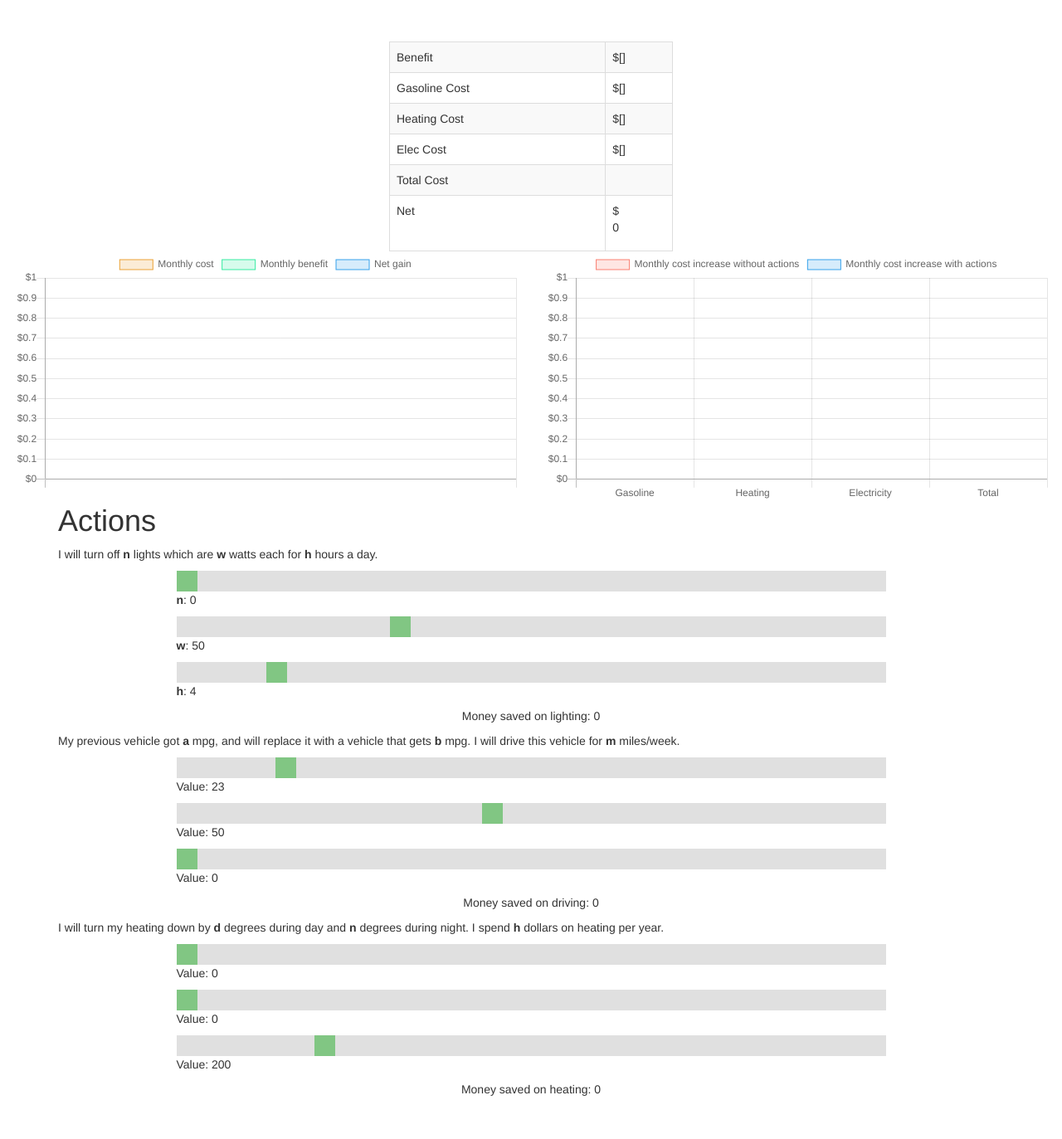
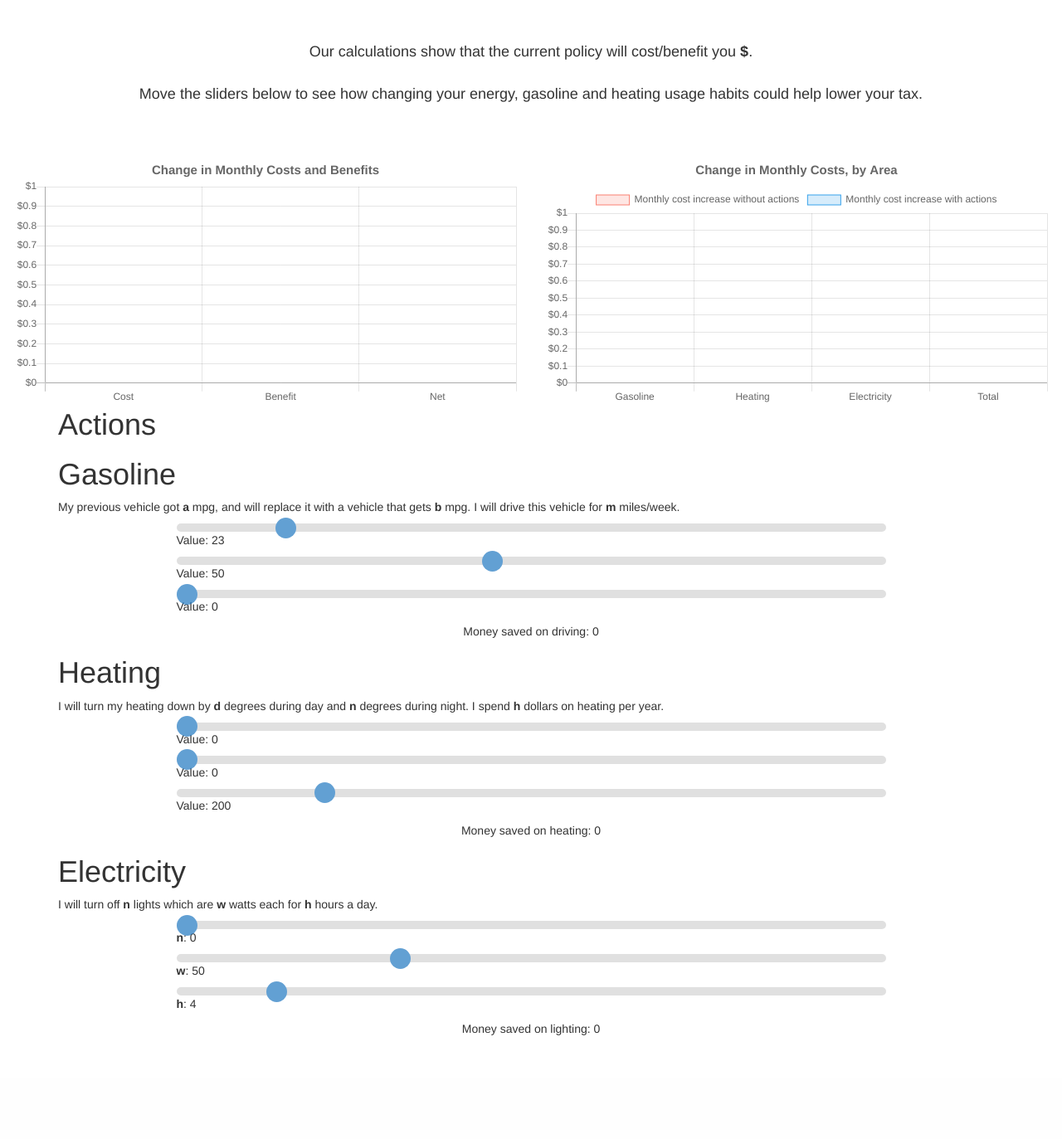
Before and after one commit to lujonathanh/njcdc, a Django app: template calc/templates/calc/actions.html in a window 1280 px wide. Shown: the part 169-1542 px from the top of the page at 83% size. After the commit the page ends 1417 px from the top, so only its background shows below. Run offline with Django 3.2, Linux system fonts and the light colour scheme; the template is opened without the code that fills it: most values are stand-ins (such as "Sample title", 1, 10 or a date in 2020); some libraries are stand-ins or nearby versions.

Commit message:
Add files via upload

```diff
--- a/calc/templates/calc/actions.html
+++ b/calc/templates/calc/actions.html
@@ -50,7 +50,8 @@
     .slider {
         -webkit-appearance: none;
         width: 100%;
-        height: 25px;
+        height: 10px;
+        border-radius: 5px;
         background: #d3d3d3;
         outline: none;
         opacity: 0.7;
@@ -62,18 +63,24 @@
         opacity: 1;
     }
 
+    .white {
+        color: white;
+    }
+
     .slider::-webkit-slider-thumb {
         -webkit-appearance: none;
         appearance: none;
         width: 25px;
         height: 25px;
-        background: #4CAF50;
+        border-radius: 50%;
+        background: #2178c1;
         cursor: pointer;
     }
 
     .slider::-moz-range-thumb {
         width: 25px;
         height: 25px;
+        border-radius: 50%;
         background: #4CAF50;
         cursor: pointer;
     }
@@ -122,23 +129,23 @@
 </header>
 
 <section id="info">
+<span id="tot_cost" class="white"></span>
+<span id="abs_net"></span>
+    <div class="container text-center">
+    <font size="4">Our calculations show that the current policy will cost/benefit <b id="effect"></b> you <b>$</b><b id="abs_net"></b>.
+        <br/>
+        <br/>
+        <p>Move the sliders below to see how changing your energy, gasoline and heating usage habits could help lower your tax.</p>
+    </font>
+</div>
     <div class="">
 {% block 'content' %}
 
 <div class = "container">
 
-<table class="table table-striped table-bordered">
-    <thread>
-    <tr><td>Benefit</td><td>${{ benefit }}</td></tr>
-    <tr><td>Gasoline Cost</td><td>${{ gas }}</td></tr>
-    <tr><td>Heating Cost</td><td>${{ heat }}</td></tr>
-    <tr><td>Elec Cost</td><td>${{ elec }}</td></tr>
-    <tr><td>Total Cost</td><td> <p id="tot_cost"></p> </td></tr>
-    <tr><td>Net</td><td>$<p id="net"></p></td></tr>
-</thread>
+
 </div>
 
-</table>
 
 {% endblock %}
     </div>
@@ -148,6 +155,7 @@
     document.getElementById("tot_cost").innerHTML = tot_cost;
     var net = {{ benefit }} - tot_cost;
     document.getElementById("net").innerHTML = net;
+    document.getElementById("abs_net").innerHTML = Math.abs(net);
 </script>
 
 <body>
@@ -159,6 +167,32 @@
         <canvas id="myChart"></canvas>
     </div>
   </div>
+<!--     <div class="chartcontainer large hidden-sm hidden-xs" id="chartcont">
+        <table style="width:100%">
+            <tr>
+                <th>
+                    <canvas id="Net_chart"></canvas>
+                </th>
+                <th>
+                    <canvas id="myChart"></canvas>
+                </th>
+            </tr>
+        </table>
+    </div> -->
+
+<!--     <div class="chartcontainer hidden-lg hidden-md" id="chartcont">
+        <table style="width:100%">
+            <th>
+                <tr>
+                    <canvas id="Net_chart"></canvas>
+                </tr>
+                <tr>
+                    <canvas id="myChart"></canvas>
+                </tr>
+            </th>
+        </table>
+    </div> -->
+
 
 <script>
     var ctx = document.getElementById("myChart").getContext('2d');
@@ -169,7 +203,7 @@
             datasets: [
             {
                 label: 'Monthly cost increase without actions',
-                data: [{{ gas }}, {{ heat }}, {{ elec }}, tot_cost],
+                data: [{{ gas }}, {{ elec }}, {{ heat }}, tot_cost],
                 backgroundColor: [
                     'rgba(250,128,114, 0.2)',
                     'rgba(250,128,114, 0.2)',
@@ -203,6 +237,11 @@
             }]
         },
         options: {
+            title: {
+                display: true,
+                fontSize: 15,
+                text: 'Change in Monthly Costs, by Area'
+            },
             scales: {
                 yAxes: [{
                     ticks: {
@@ -218,46 +257,37 @@
             }
         }
     });
+Chart.defaults.global.legend.display = false;
+
     var ctx1 = document.getElementById("Net_chart").getContext('2d');
     var Net_chart = new Chart(ctx1, {
         type: 'bar',
         data: {
-            labels:[''],
+            labels:['Cost', 'Benefit', 'Net'],
             datasets: [{
-                label: 'Monthly cost',
-                data: [- tot_cost ],
+                label: 'Monthly cost increase without actions',
+                data: [- tot_cost, {{ benefit }}, net],
                 backgroundColor: [
-                    'rgba(235, 162, 54, 0.2)'
+                    'rgba(54, 162, 235, 0.2)',
+                    'rgba(54, 162, 235, 0.2)',
+                    'rgba(54, 235, 162, 0.2)'
+                    //red:'rgba(250,128,114, 0.2)'
+                    //green: 'rgba(54, 235, 162, 0.2)'
                 ],
                 borderColor: [
-                    'rgba(235, 162, 54, 1)'
-                ],
-                borderWidth: 1
-            },
-            {
-                label: 'Monthly benefit',
-                data: [{{ benefit }}],
-                backgroundColor: [
-                    'rgba(54, 235, 162, 0.2)'
-                ],
-                borderColor: [
+                    'rgba(54, 162, 235, 1)',
+                    'rgba(54, 162, 235, 1)',
                     'rgba(54, 235, 162, 1)'
                 ],
                 borderWidth: 1
-            },
-            {
-                label: 'Net gain',
-                data: [net],
-                backgroundColor: [
-                    'rgba(54, 162, 235, 0.2)'
-                ],
-                borderColor: [
-                    'rgba(54, 162, 235, 1)'
-                ],
-                borderWidth: 1
-            },]
+            }]
         },
         options: {
+            title: {
+                display: true,
+                fontSize: 15,
+                text: 'Change in Monthly Costs and Benefits'
+            },
             scales: {
                 yAxes: [{
                     ticks: {
@@ -286,30 +316,15 @@
 </script>
 
 
-
+<br/>
+<br/>
 <div class="container">
     <h1>Actions</h1>
-    <p>I will turn off <b>n</b> lights which are <b>w</b> watts each for <b>h</b> hours a day.</p>
 
 
-<div class="slidecontainer">
-  <input type="range" min="0" max="10" value="0" class="slider" id="myRange">
-  <p><b>n</b>: <span id="demo"></span></p>
-</div>
-
-<div class="slidecontainer">
-  <input type="range" min="5" max="150" value="50" class="slider" id="myRange1">
-  <p><b>w</b>: <span id="demo1"></span></p>
-</div>
-
-<div class="slidecontainer">
-  <input type="range" min="1" max="24" value="4" class="slider" id="myRange2">
-  <p><b>h</b>: <span id="demo2"></span></p>
-</div>
-
-<p style="text-align:center;"> Money saved on lighting: <span id="lights"></span> </p>
 
 <div>
+    <h1>Gasoline</h1>
     <p>My previous vehicle got <b>a</b> mpg, and will replace it with a vehicle that gets <b>b</b> mpg.
         I will drive this vehicle for <b>m</b> miles/week.</p>
 </div>
@@ -332,6 +347,7 @@
 <p style="text-align:center;"> Money saved on driving: <span id="driving"></span> </p>
 
 <div>
+    <h1>Heating</h1>
     <p>I will turn my heating down by <b>d</b> degrees during day and <b>n</b> degrees during night.
         I spend <b>h</b> dollars on heating per year.</p>
 </div>
@@ -352,6 +368,28 @@
 </div>
 
 <p style="text-align:center;"> Money saved on heating: <span id="heating"></span> </p>
+
+<h1>Electricity</h1>
+    <p>I will turn off <b>n</b> lights which are <b>w</b> watts each for <b>h</b> hours a day.</p>
+
+
+
+<div class="slidecontainer">
+  <input type="range" min="0" max="10" value="0" class="slider" id="myRange">
+  <p><b>n</b>: <span id="demo"></span></p>
+</div>
+
+<div class="slidecontainer">
+  <input type="range" min="5" max="150" value="50" class="slider" id="myRange1">
+  <p><b>w</b>: <span id="demo1"></span></p>
+</div>
+
+<div class="slidecontainer">
+  <input type="range" min="1" max="24" value="4" class="slider" id="myRange2">
+  <p><b>h</b>: <span id="demo2"></span></p>
+</div>
+
+<p style="text-align:center;"> Money saved on lighting: <span id="lights"></span> </p>
 </div>
 <br/>
 <br/>
@@ -367,28 +405,28 @@
         for (i = 0; i < 3; i++) {
             tot += myChart.data.datasets[1].data[i];
         }
-        myChart.data.datasets[1].data[3] = tot;
+        myChart.data.datasets[1].data[3] = parseFloat(tot).toFixed(2);
         myChart.update();
     }
 
     calculate_light = function() {
         var val = slider.value * slider1.value * slider2.value * 365/1000 * ELEC_PRICE / 12;
         lights_result.innerHTML = val;
-        myChart.data.datasets[1].data[2] = {{ elec }} - val;
+        myChart.data.datasets[1].data[2] = parseFloat({{ elec }} - val).toFixed(2);
         myChart.update();
     }
 
     calculate_driving = function() {
         var val = (1/slider3.value - 1/slider4.value) * slider5.value * GAS_PRICE * 4.25;
         driving_result.innerHTML = val;
-        myChart.data.datasets[1].data[0] = {{ gas }} - val;
+        myChart.data.datasets[1].data[0] = parseFloat({{ gas }} - val).toFixed(2);
         myChart.update();
     }
 
     calculate_heating = function() {
         var val = (slider6.value*(10/24) + slider7.value*(8/24))*HEAT_MULTIPLIER*slider8.value / 12;
         heating_result.innerHTML = val;
-        myChart.data.datasets[1].data[1] = {{ heat }} - val;
+        myChart.data.datasets[1].data[1] = parseFloat({{ heat }} - val).toFixed(2);
         myChart.update();
     }
 
```
